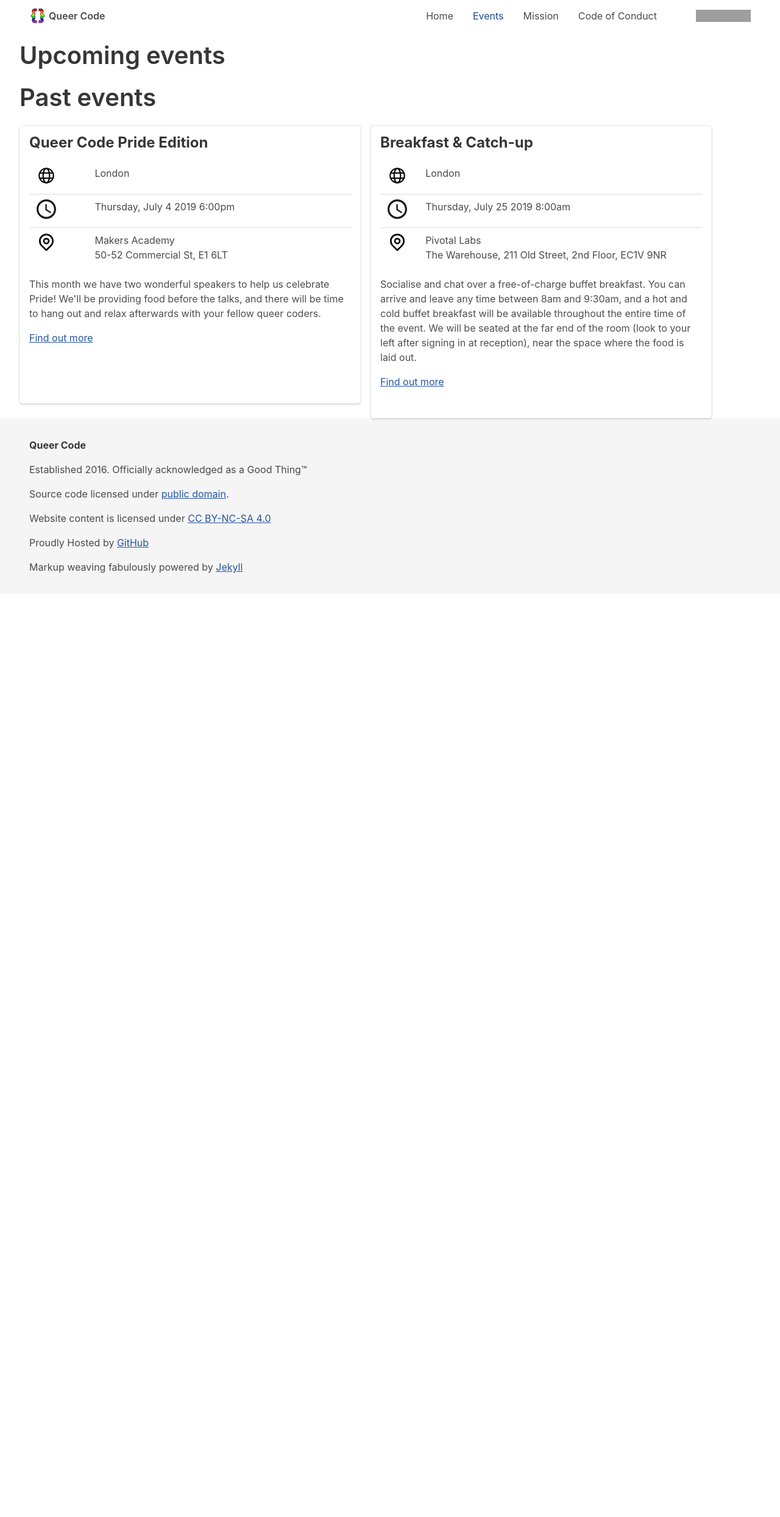
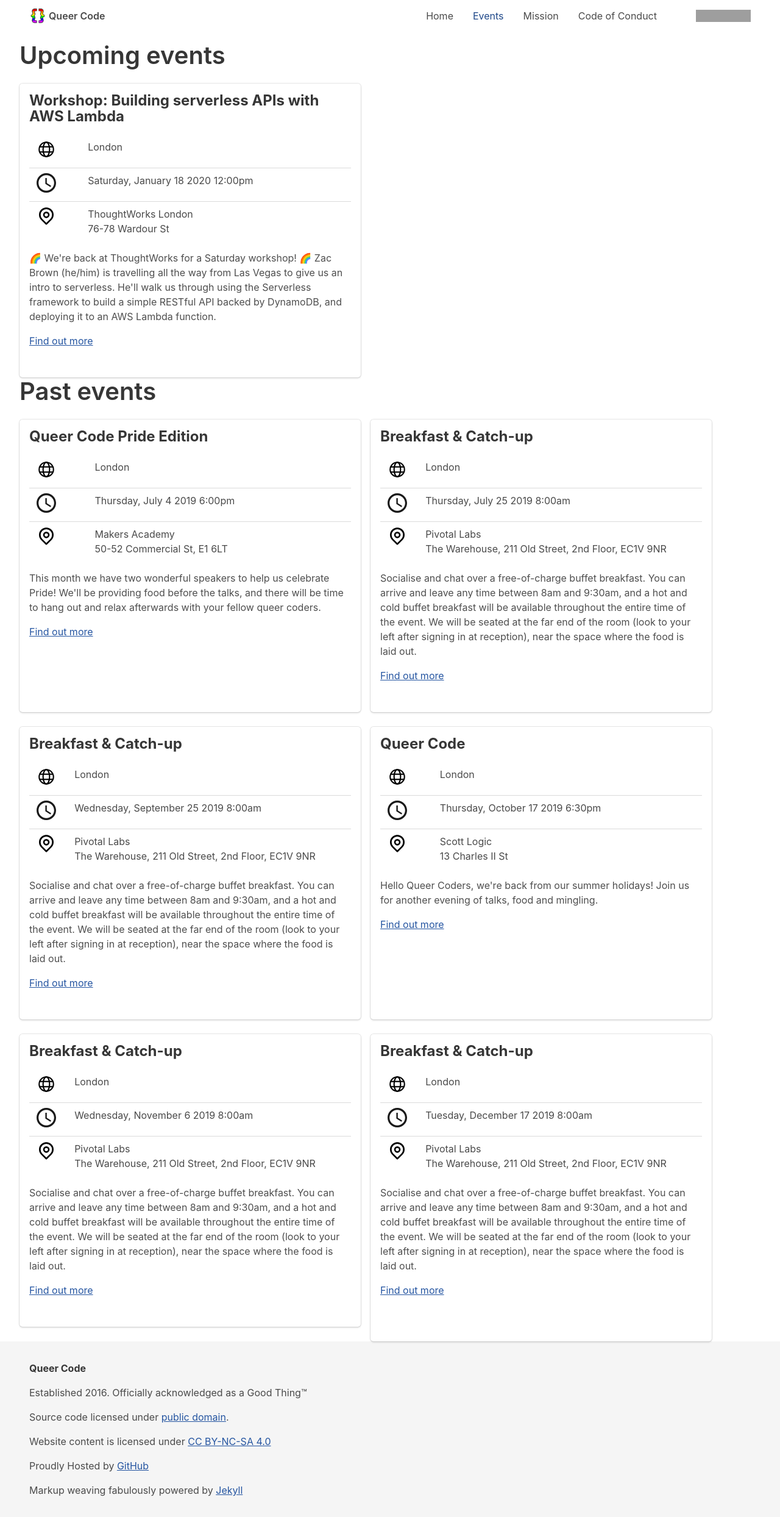
Before and after one commit to QueerCodeOrg/queercodeberlin.github.io, a Jekyll site: the page built from events.html, in a window 1280 px wide. Shown: the whole page at 61% size. Built offline with Jekyll 4.4.1, drawn with Linux system fonts in a browser that asks for light colours; before the commit the page ends 974 px from its top, so only the background shows below that; grey boxes are pictures that could not be loaded.

Commit message:
Add London events

```diff
--- /dev/null
+++ b/_data/events/2019-09-25-breakfast-and-catch-up.json
@@ -0,0 +1,9 @@
+{
+  "name": "Breakfast & Catch-up",
+  "start": "2019-09-25T08:00:00Z",
+  "end": "2019-09-25T09:30:00Z",
+  "location": "pivotal-old-street",
+  "description": "Socialise and chat over a free-of-charge buffet breakfast. You can arrive and leave any time between 8am and 9:30am, and a hot and cold buffet breakfast will be available throughout the entire time of the event. We will be seated at the far end of the room (look to your left after signing in at reception), near the space where the food is laid out.",
+  "hostGroup": "London",
+  "signupUrl": "https://www.meetup.com/Queer-Code-London/events/264186497/"
+}
--- /dev/null
+++ b/_data/events/2019-10-17-queer-code.json
@@ -0,0 +1,9 @@
+{
+  "name": "Queer Code",
+  "start": "2019-10-17T18:30:00Z",
+  "end": "2019-10-17T20:30:00Z",
+  "location": "scott-logic-charles-ii-street",
+  "description": "Hello Queer Coders, we're back from our summer holidays! Join us for another evening of talks, food and mingling.",
+  "hostGroup": "London",
+  "signupUrl": "https://www.meetup.com/Queer-Code-London/events/265127128/"
+}
--- /dev/null
+++ b/_data/events/2019-11-06-breakfast-and-catch-up.json
@@ -0,0 +1,9 @@
+{
+  "name": "Breakfast & Catch-up",
+  "start": "2019-11-06T08:00:00Z",
+  "end": "2019-11-06T09:30:00Z",
+  "location": "pivotal-old-street",
+  "description": "Socialise and chat over a free-of-charge buffet breakfast. You can arrive and leave any time between 8am and 9:30am, and a hot and cold buffet breakfast will be available throughout the entire time of the event. We will be seated at the far end of the room (look to your left after signing in at reception), near the space where the food is laid out.",
+  "hostGroup": "London",
+  "signupUrl": "https://www.meetup.com/Queer-Code-London/events/265724044/"
+}
--- /dev/null
+++ b/_data/events/2019-12-17-breakfast-and-catch-up.json
@@ -0,0 +1,9 @@
+{
+  "name": "Breakfast & Catch-up",
+  "start": "2019-12-17T08:00:00Z",
+  "end": "2019-12-17T09:30:00Z",
+  "location": "pivotal-old-street",
+  "description": "Socialise and chat over a free-of-charge buffet breakfast. You can arrive and leave any time between 8am and 9:30am, and a hot and cold buffet breakfast will be available throughout the entire time of the event. We will be seated at the far end of the room (look to your left after signing in at reception), near the space where the food is laid out.",
+  "hostGroup": "London",
+  "signupUrl": "https://www.meetup.com/Queer-Code-London/events/266639282/"
+}
--- /dev/null
+++ b/_data/events/2020-01-18-building-serverless-apis.json
@@ -0,0 +1,9 @@
+{
+  "name": "Workshop: Building serverless APIs with AWS Lambda",
+  "start": "2020-01-18T12:00:00Z",
+  "end": "2020-01-18T16:00:00Z",
+  "location": "thoughtworks-soho",
+  "description": "🌈 We're back at ThoughtWorks for a Saturday workshop! 🌈 Zac Brown (he/him) is travelling all the way from Las Vegas to give us an intro to serverless. He'll walk us through using the Serverless framework to build a simple RESTful API backed by DynamoDB, and deploying it to an AWS Lambda function.",
+  "hostGroup": "London",
+  "signupUrl": "https://www.meetup.com/Queer-Code-London/events/267614661/"
+}
--- /dev/null
+++ b/_data/venues/scott-logic-charles-ii-street.json
@@ -0,0 +1,10 @@
+{
+  "name": "Scott Logic",
+  "lat": 51.50839614868164,
+  "lon": -0.13219599425792694,
+  "address": "13 Charles II St",
+  "city": "London",
+  "country": "United Kingdom",
+  "accessibility": "The event room and kitchen facilities are all located on the 5th floor, accessible by lift. Toilets on the ground floor have step-free access whilst other toilets are up one flight of stairs; toilet markers for these toilets are gendered. There are no steps into the building, when you arrive, ring the buzzer and someone will let you into the building.",
+  "howToFind": "The building is next to the Phantom of the Opera. We're on the 5th floor."
+}
--- /dev/null
+++ b/_data/venues/thoughtworks-soho.json
@@ -0,0 +1,11 @@
+{
+  "name": "ThoughtWorks London",
+  "lat": 51.51314926147461,
+  "lon": -0.13359500467777252,
+  "address": "76-78 Wardour St",
+  "city": "London",
+  "country": "United Kingdom",
+  "accessibility": "The building is wheelchair accessible, with lifts to the first floor, and a wheelchair accessible bathroom.",
+  "howToFind": "The building is next to the Phantom of the Opera. We're on the 5th floor.",
+  "codeOfConduct": "https://info.thoughtworks.com/code-of-conduct-en.html"
+}
--- a/_sass/queercode/components/events.scss
+++ b/_sass/queercode/components/events.scss
@@ -1,7 +1,9 @@
 .event-list {
   display: flex;
+  flex-wrap: wrap;
 }
 
 .event-list > div {
   margin-right: 1em;
+  min-width: 50ch;
 }
```
